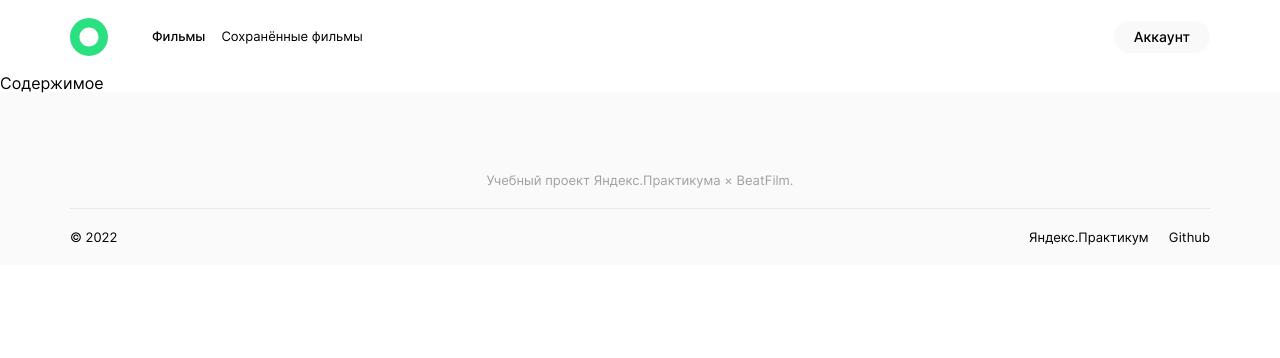
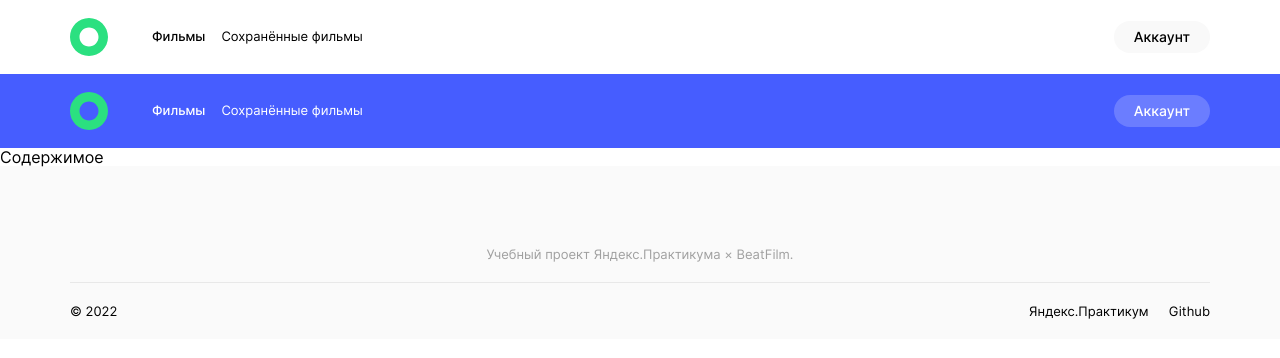
Before and after one commit to novvember/movies-explorer-frontend, a React (Create React App) app: page /movies in a window 1280 px wide. Shown: the top 358 px of the page. Built offline with nearby package versions, Linux system fonts and the light colour scheme.

Commit message:
feat: add promo theme (dark) for Navigation component

```diff
--- a/src/components/Movies/Movies.js
+++ b/src/components/Movies/Movies.js
@@ -9,6 +9,9 @@ function Movies() {
       <Header>
         <Navigation />
       </Header>
+      <Header isThemed>
+        <Navigation isThemed />
+      </Header>
       <main>
         Содержимое
       </main>
--- a/src/components/Navigation/Navigation.css
+++ b/src/components/Navigation/Navigation.css
@@ -38,6 +38,10 @@
   .navigation__open-button {
     display: none;
   }
+}
+
+.navigation_themed .navigation__open-button {
+  background-image: url(../../images/icon__menu_white.svg);
 }
 
 /* Всё меню, включая оверлей */
@@ -228,6 +232,10 @@
     font-size: 13px;
     line-height: 1.38;
   }
+
+  .navigation_themed .navigation__link {
+    color: var(--on-promo);
+  }
 }
 
 .navigation__link_active {
@@ -264,4 +272,8 @@
     font-size: 14px;
     line-height: 1.14;
   }
+
+  .navigation_themed .navigation__link_type_account {
+    background-color: var(--promo-variant);
+  }
 }
--- a/src/components/Navigation/Navigation.js
+++ b/src/components/Navigation/Navigation.js
@@ -1,8 +1,9 @@
+import classNames from 'classnames';
 import React from 'react';
 import NavigationLink from '../NavigationLink/NavigationLink';
 import './Navigation.css';
 
-function Navigation({ hasLinkToMain = true }) {
+function Navigation({ hasLinkToMain = true, isThemed = false }) {
   const [isOpen, setIsOpen] = React.useState(false);
 
   function toggleMenu() {
@@ -30,7 +31,7 @@ function Navigation({ hasLinkToMain = true }) {
   });
 
   return (
-    <div className="navigation">
+    <div className={classNames('navigation', {navigation_themed: isThemed})}>
       <button
         type="button"
         className="navigation__open-button"
--- a/src/index.css
+++ b/src/index.css
@@ -26,6 +26,7 @@ html {
   --on-surface-variant: #a0a0a0;
   --on-surface-variant-secondary: #e6e6e6;
   --promo: #465dff;
+  --promo-variant: #6b7dff;
   --on-promo: #fff;
   --background: #f5f5f5;
   --on-background: #000;
```
Also changed, not shown: src/images/icon__menu_white.svg (added).
